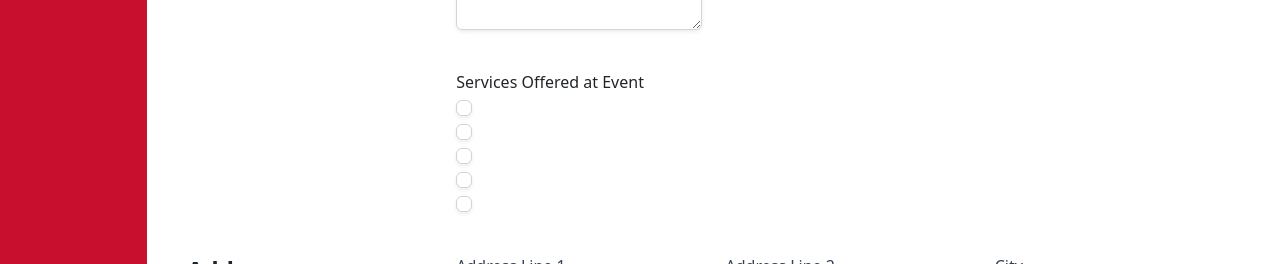
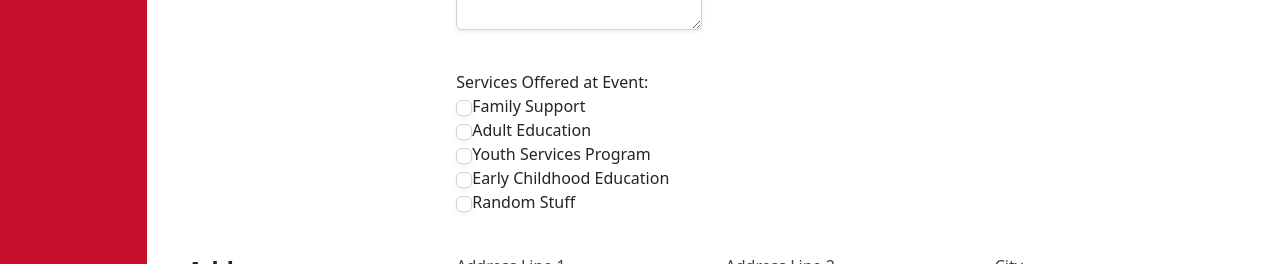
Before and after one commit to CIS-Spring-2023/project-cis_4339_project_20, a Vue app in the folder frontend/: page /eventform in a window 1280 px wide. Shown: the part 434-698 px from the top of the page. Built offline with nearby package versions, Linux system fonts and the light colour scheme; no server answers.

Commit message:
Fixed dynamic list bug

```diff
--- a/frontend/src/components/eventForm.vue
+++ b/frontend/src/components/eventForm.vue
@@ -138,7 +138,7 @@ export default {
           <div></div>
           <!-- form field -->
           <div class="flex flex-col grid-cols-3">
-            <label>Services Offered at Event</label>
+            <label>Services Offered at Event:</label>
             <!--NEW CODE START-->
             <!-- Referenced from https://primevue.org/checkbox -->
             <div v-for="item in list.services" :key="item.id">
@@ -150,7 +150,7 @@ export default {
                 class="rounded border-gray-300 text-indigo-600 shadow-sm focus:border-indigo-300 focus:ring focus:ring-offset-0 focus:ring-indigo-200 focus:ring-opacity-50"
                 notchecked
               />
-              <label :for="item.id"> {{ item.newService }} </label>
+              <label :for="item.id"> {{ item.name }} </label>
             </div>
             <!--NEW CODE END-->
 
```
